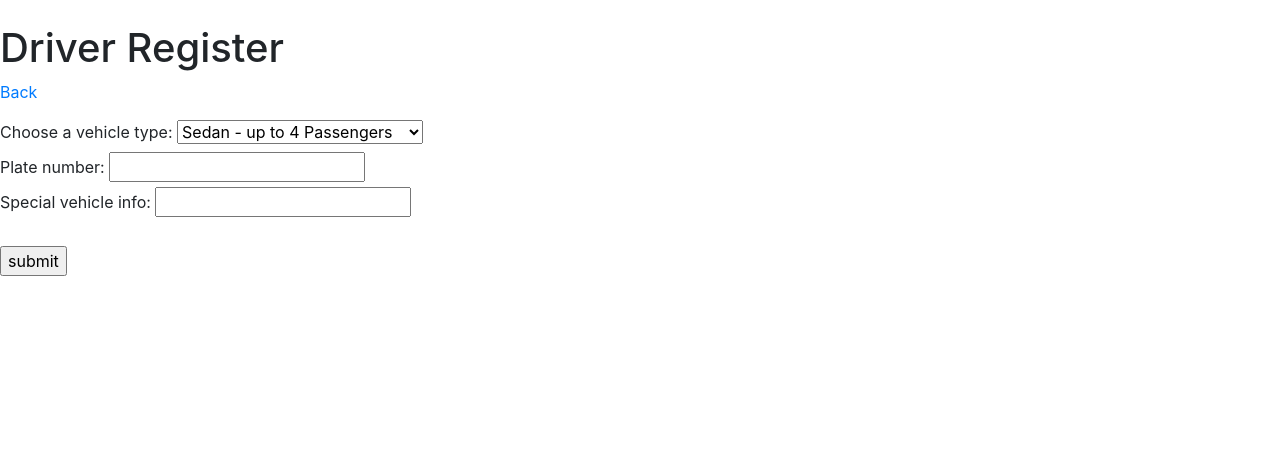
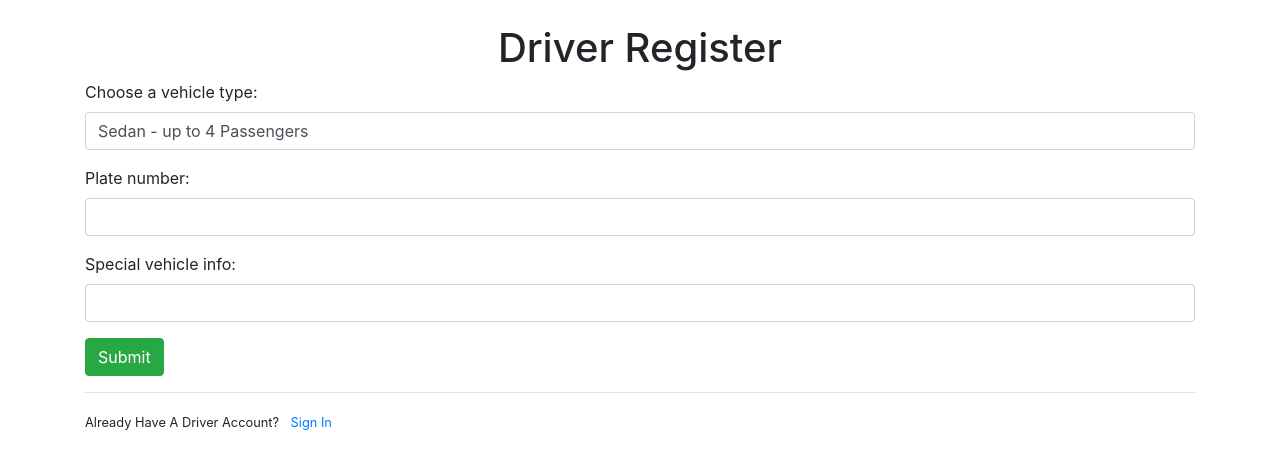
Before and after one commit to dengeuy719/ride-sharing-service-app, a Django app: page /driver_register/ in a window 1280 px wide. Shown: the part 128-597 px from the top of the page. Run offline with Django 4.2, Linux system fonts and the light colour scheme; the visitor is signed in with stand-in values (Sample User, id 1); some libraries are stand-ins or nearby versions.

Commit message:
finalize

```diff
--- a/docker-deploy/docker-compose.yml
+++ b/docker-deploy/docker-compose.yml
@@ -6,7 +6,7 @@ services:
       environment:
         - POSTGRES_DB=postgres
         - POSTGRES_USER=postgres
-        - POSTGRES_PASSWORD=jackisme132
+        - POSTGRES_PASSWORD=postgres
       volumes:
             - data-volume:/var/lib/postgresql/data
   web-init:
--- a/docker-deploy/web-app/rideapp/settings.py
+++ b/docker-deploy/web-app/rideapp/settings.py
@@ -81,7 +81,7 @@ DATABASES = {
         'ENGINE': 'django.db.backends.postgresql',
         'NAME': 'postgres',
         'USER': 'postgres',
-        'PASSWORD': 'jackisme132',
+        'PASSWORD': 'postgres',
         'HOST': 'db',
         'PORT': '5432',
     }
--- a/docker-deploy/web-app/user/templates/user/complete_order.html
+++ b/docker-deploy/web-app/user/templates/user/complete_order.html
@@ -1,8 +1,5 @@
 {% extends "user/driver_site2.html" %}
 
 {% block content %}
-   {% comment %} <h1>Successfully completed the order!</h1> {% endcomment %}
-    {% comment %} <input type="hidden" name="next" value= "{{next}}" > {% endcomment %}
    {% if message %}<p><strong>{{ message }}</strong></p>{% endif %}
-   {% comment %} </form> {% endcomment %}
 {% endblock%}
--- a/docker-deploy/web-app/user/templates/user/driver_confirm.html
+++ b/docker-deploy/web-app/user/templates/user/driver_confirm.html
@@ -3,7 +3,6 @@
 {% block content %}
    <h1>Driver Confirm</h1>
    <p><a href="{% url 'driver_site' %}">Back</a></p>
-   <!-- #action这里有出错！ 直接写action = 'register'报错-->
    <form action="{% url 'driver_confirm'  %}" method="post">
                <tr>
                 <th>Destination</th>
@@ -25,8 +24,6 @@
                 <a  type="submit" class="btn cbtn" href="{% url 'driver_confirm' obj.id %}" >Claim</a> <hr>
             </tr>
         {% endfor%}
-
-    {% comment %} <input type="hidden" name="next" value= "{{next}}" > {% endcomment %}
    {% if message %}<p><strong>{{ message }}</strong></p>{% endif %}
    </form>
 {% endblock%}
--- a/docker-deploy/web-app/user/templates/user/driver_order.html
+++ b/docker-deploy/web-app/user/templates/user/driver_order.html
@@ -1,7 +1,7 @@
 {% extends "user/driver_site2.html" %}
 
 {% block content %}
-   <h3>My Confirmed Orders</h3>
+   <h3 class="text-center">My Confirmed Orders</h3>
 
 
     <div class="container">
@@ -36,7 +36,7 @@
                 <td>
                   <a style="color:white" class="btn btn-secondary btn-xs"
                     href="{% url 'request_detail' obj.id %}">Details</a>
-                  <a style="color:white" class="btn btn-secondary btn-xs" href="{% url 'complete_order' obj.id %}">Complete</a>
+                  <a style="color:white" class="btn btn-success btn-xs" href="{% url 'complete_order' obj.id %}">Complete</a>
                   <!-- <button class="btn btn-primary" type="button">Button</button>
                   <button class="btn btn-primary" type="button">Button</button> -->
                 </td>
--- a/docker-deploy/web-app/user/templates/user/driver_register.html
+++ b/docker-deploy/web-app/user/templates/user/driver_register.html
@@ -1,25 +1,45 @@
 {% extends "user/home.html" %}
 {% block content %}
-   <h1>Driver Register</h1>
-   <p><a href="{% url 'home' %}">Back</a></p>
-   <!-- #action这里有出错！ 直接写action = 'register'报错-->
-   <form action="{% url 'driver_register'  %}" method="post">
+   <h1 class="text-center">Driver Register</h1>
+   <div class="container">
+    <div class="panel panel-default">
+        <div class="panel-body">
+            <form method="post" novalidate>
                 {% csrf_token %}
+
+                <div class="form-group">
                     <label>Choose a vehicle type:</label>
-        <select name="vehicle">
+                    <select class="form-control" name="vehicle">
                         <option value="4">Sedan - up to 4 Passengers</option>
                         <option value="5">SUV - up to 5 Passengers</option>
                         <option value="6">Pickup - up to 6 Passengers</option>
                         <option value="3">Coupe - - up to 3 Passengers</option>
                     </select>
-    <br>
-    {% comment %} <input type="text" name="vehicle" placeholder="vehicle type" required><br> {% endcomment %}
+                </div>
+
+                <div class="form-group">
                     <label>Plate number:</label>
-    <input type="text" name="plate" required pattern="[A-Z0-9]{0,10}"><br>
+                    <input type="text" class="form-control" name="plate" required pattern="[A-Z0-9]{0,10}">
+                </div>
+                <div class="form-group">
                     <label>Special vehicle info:</label>
-    <input type="text" name="special_info" ><br><br>
-    <input type="submit" value="submit">
-    {% comment %} <input type="hidden" name="next" value= "{{next}}" > {% endcomment %}
+                    <input type="text" class="form-control" name="special_info" >
+                </div>
+
+                <div class="form-group">
+                    <button class="btn btn-success btn-xs" type="submit">Submit</button>
+                </div>
+            </form>
+        </div>
+        <div class="border-top pt-3">
+            <small class="text-center ">
+                Already Have A Driver Account? <a class="ml-2" href="{% url 'login' %}">Sign In</a>
+            </small>
+        </div>
+    </div>
+</div>
+                <div class="text-center">
    {% if message %}<p><strong>{{ message }}</strong></p>{% endif %}
-   </form>
-{% endblock%}
+                </div>
+
+{% endblock %}
--- a/docker-deploy/web-app/user/templates/user/driver_search.html
+++ b/docker-deploy/web-app/user/templates/user/driver_search.html
@@ -2,6 +2,7 @@
 
 
 {% block content %}
+    <h3 class="text-center">Open Rides</h3>
     {% if user.is_authenticated %}
 
     <div class="container">
@@ -40,7 +41,7 @@
                 <td>
                   <a style="color:white" class="btn btn-secondary btn-xs"
                     href="{% url 'request_detail' obj.id %}">Details</a>
-                  <a style="color:white" class="btn btn-secondary btn-xs" href="{% url 'driver_confirm' obj.id %}">Accept Order</a>
+                  <a style="color:white" class="btn btn-success btn-xs" href="{% url 'driver_confirm' obj.id %}">Accept Order</a>
                   <!-- <button class="btn btn-primary" type="button">Button</button>
                   <button class="btn btn-primary" type="button">Button</button> -->
                 </td>
--- a/docker-deploy/web-app/user/templates/user/home.html
+++ b/docker-deploy/web-app/user/templates/user/home.html
@@ -8,7 +8,7 @@
   <meta name="description" content="">
   <meta name="author" content="Mark Otto, Jacob Thornton, and Bootstrap contributors">
   <meta name="generator" content="Hugo 0.104.2">
-  <title>Headers · Bootstrap v5.2</title>
+  <title>Ride Sharing Service</title>
   {% load static %}
   <link href="https://cdn.jsdelivr.net/npm/bootstrap@5.2.3/dist/css/bootstrap.min.css" rel="stylesheet">
   <link rel="stylesheet" href="https://maxcdn.bootstrapcdn.com/bootstrap/4.0.0/css/bootstrap.min.css"
@@ -188,7 +188,7 @@
 
         <!-- Table -->
         <table class="table table-bordered">
-          <thead> My rides
+          <thead>   <h3 class="text-center">My Request Rides</h3>
             <tr>
               <th>Ride Destination</th>
               <th>Arrival Time</th>
@@ -207,9 +207,9 @@
               <td>{{obj.status}}</td>
               <td> Owner </td>
               <td>
-                <a style="color:white" class="btn btn-secondary btn-xs"
+                <a style="color:white" class="btn btn-success btn-xs"
                   href="{% url 'request_detail' obj.id %}">Details</a>
-                <a style="color:white" class="btn btn-secondary btn-xs" href="{{ obj.id }}/edit_request/">Edit</a>
+                <a style="color:white" class="btn btn-success btn-xs" href="{{ obj.id }}/edit_request/">Edit</a>
                 <a style="color:white" class="btn btn-secondary btn-xs" href="{{ obj.id }}/delete_request/">Delete</a>
                 <!-- <button class="btn btn-primary" type="button">Button</button>
                 <button class="btn btn-primary" type="button">Button</button> -->
--- a/docker-deploy/web-app/user/templates/user/index.html
+++ b/docker-deploy/web-app/user/templates/user/index.html
@@ -6,9 +6,10 @@
 <div style="text-align: center; padding: 50px 0;">
   <p><strong>{{ message }}</strong></p>
 </div>
-
-<a style="color:white" class="btn btn-secondary btn-xs"
+<div style="text-align: center;">
+  <a style="color:white" class="btn btn-success btn-xs text-center"
                   href="{% url 'home' %}">Go to Home Page</a>
+</div>
 {% endif %}
 
 
```
Also changed, not shown: docker-deploy/web-app/user/forms.py (+0 -32 lines), docker-deploy/web-app/user/models.py (+0 -10 lines), docker-deploy/web-app/user/templates/user/driver_site2.html (+3 -53 lines), docker-deploy/web-app/user/templates/user/driver_unregister.html (+22 -22 lines), docker-deploy/web-app/user/templates/user/user_info.html (+2 -11 lines), docker-deploy/web-app/user/views.py (+1 -69 lines), docker-deploy/web-app/user/migrations/0025_alter_ride_status.py (added), docker-deploy/web-app/user/migrations/0026_alter_ride_status.py (added), 1 other file. Lines whose indentation alone changed are shown as unchanged.
